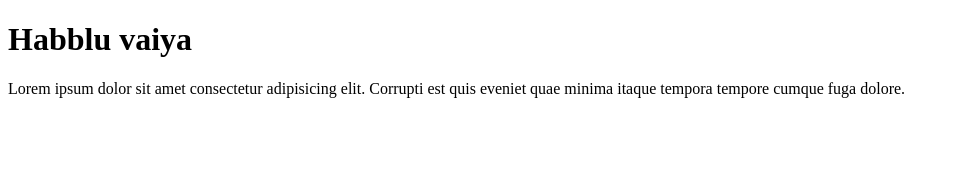
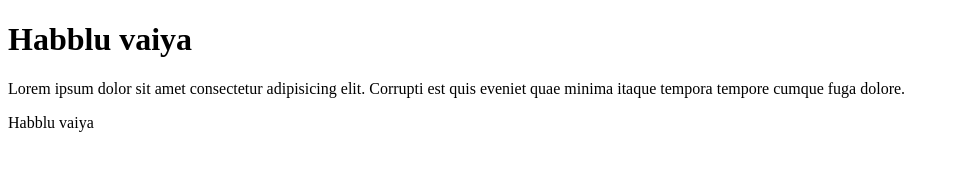
Before and after one commit to iyakubali/Five-project, a plain HTML site: page index.html in a window 1280 px wide. Shown: the whole page, without its empty margins (0-959 px from the left). Drawn offline with Linux system fonts and the light colour scheme.

Commit message:
Update index.html

```diff
--- a/index.html
+++ b/index.html
@@ -8,5 +8,6 @@
 <body>
     <h1>Habblu vaiya</h1>
     <p>Lorem ipsum dolor sit amet consectetur adipisicing elit. Corrupti est quis eveniet quae minima itaque tempora tempore cumque fuga dolore.</p>
+    <p>Habblu vaiya</p>
 </body>
 </html>
```
